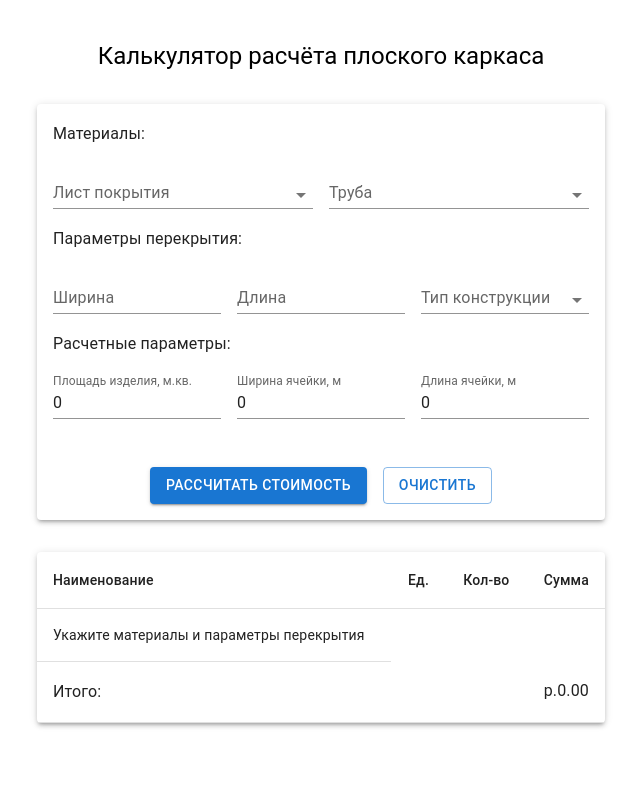
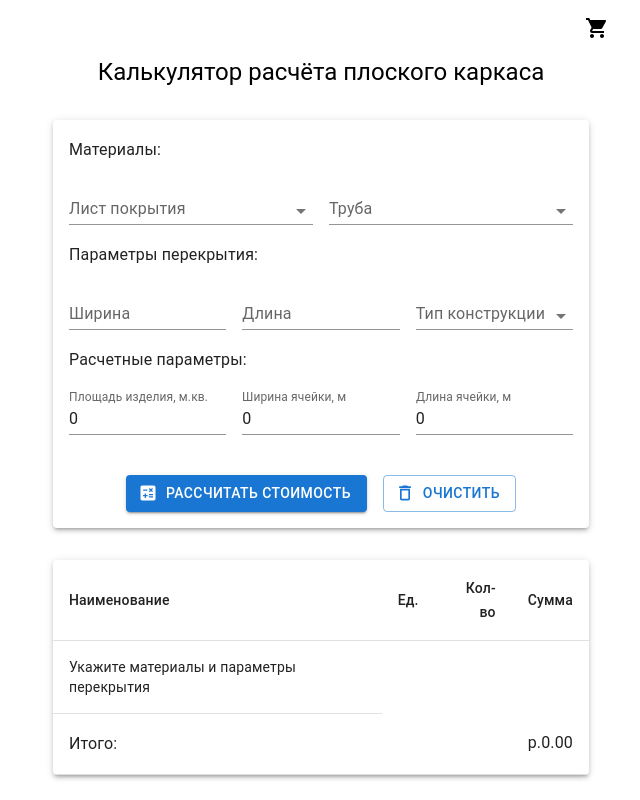
Before and after one commit to svr-by/frame_calculator, a React app: page / in a window 1280 px wide. Shown: the whole page, without its empty margins (335-975 px from the left). Built offline with nearby package versions, Linux system fonts and the light colour scheme.

Commit message:
feat: add basket

```diff
--- a/package.json
+++ b/package.json
@@ -31,6 +31,7 @@
   "dependencies": {
     "@emotion/react": "^11.10.6",
     "@emotion/styled": "^11.10.6",
+    "@mui/icons-material": "^5.11.16",
     "@mui/material": "^5.12.0",
     "react": "^18.2.0",
     "react-countup": "^6.4.2",
--- a/src/App.jsx
+++ b/src/App.jsx
@@ -1,10 +1,16 @@
 import React, { useState } from 'react';
-import { Grid, Typography } from '@mui/material';
+import { Grid, Typography, IconButton, Badge } from '@mui/material';
+import ShoppingCartIcon from '@mui/icons-material/ShoppingCart';
 import FrameParamsForm from './components/frameParamsForm/FrameParamsForm';
 import ResultsTable from './components/resultsTable/ResultsTable';
 
 export default function App() {
   const [materials, setMaterials] = useState([]);
+  const [cart, setCart] = useState([]);
+
+  const handleAddToCart = (order) => {
+    setCart(cart.concat(order));
+  };
 
   return (
     <Grid
@@ -12,15 +18,24 @@ export default function App() {
       direction="column"
       alignItems="center"
       spacing={4}
-      sx={{ maxWidth: 600, mx: 'auto' }}
+      sx={{ maxWidth: 600, mx: 'auto', p: '1rem', position: 'relative' }}
     >
+      <IconButton color="inherit" edge="end" sx={{ position: 'absolute', top: '2rem', right: 0 }}>
+        <Badge badgeContent={cart.length} color="secondary">
+          <ShoppingCartIcon />
+        </Badge>
+      </IconButton>
       <Grid item mt={4}>
         <Typography variant="h5" align="center">
           Калькулятор расчёта плоского каркаса
         </Typography>
       </Grid>
       <FrameParamsForm setMaterials={setMaterials} />
-      <ResultsTable materials={materials} />
+      <ResultsTable
+        materials={materials}
+        reset={() => setMaterials([])}
+        addToCart={handleAddToCart}
+      />
     </Grid>
   );
 }
--- a/src/components/frameParamsForm/FrameParamsForm.jsx
+++ b/src/components/frameParamsForm/FrameParamsForm.jsx
@@ -4,6 +4,8 @@ import NumberInput from './inputs/NumberInput';
 import NumberReadonlyInput from './inputs/NumberReadonlyInput';
 import { useForm } from 'react-hook-form';
 import { Paper, Grid, Typography, Box, Button } from '@mui/material';
+import DeleteOutlineIcon from '@mui/icons-material/DeleteOutline';
+import CalculateIcon from '@mui/icons-material/Calculate';
 import {
   filterDataByType,
   calcSquare,
@@ -133,19 +135,19 @@ export default function FrameParamsForm({ setMaterials }) {
               <NumberReadonlyInput label="Ширина ячейки, м" value={cellWidth} xs={4} />
               <NumberReadonlyInput label="Длина ячейки, м" value={cellLength} xs={4} />
             </Grid>
-            {/* <Grid container justifyContent="center" item xs={12}>
-              <Box mt={2}>
-                <img src="../../assets/frame.jpg" alt="Frame drawning" />
-              </Box>
-            </Grid> */}
-            <Grid container justifyContent="center" spacing={2} item mt={2}>
+            <Grid container justifyContent="center" spacing={2} item mt={1}>
               <Grid item>
-                <Button type="submit" variant="contained" disabled={hasErrors}>
+                <Button
+                  type="submit"
+                  variant="contained"
+                  startIcon={<CalculateIcon />}
+                  disabled={hasErrors}
+                >
                   Рассчитать стоимость
                 </Button>
               </Grid>
               <Grid item>
-                <Button variant="outlined" onClick={reset}>
+                <Button variant="outlined" startIcon={<DeleteOutlineIcon />} onClick={reset}>
                   Очистить
                 </Button>
               </Grid>
--- a/src/components/resultsTable/ResultsTable.jsx
+++ b/src/components/resultsTable/ResultsTable.jsx
@@ -9,13 +9,22 @@ import {
   Typography,
   Grid,
   Paper,
+  Box,
+  Button,
 } from '@mui/material';
+import DeleteOutlineIcon from '@mui/icons-material/DeleteOutline';
+import ShoppingCartIcon from '@mui/icons-material/ShoppingCart';
 import CountUp from 'react-countup';
 
-export default function ResultTable({ materials }) {
+export default function ResultTable({ materials, addToCart, reset }) {
   const calcTotalAmount = (materials) => {
     const totalAmount = materials.reduce((amount, material) => amount + +material.amount, 0);
     return totalAmount.toFixed(2);
+  };
+
+  const handleAddToCart = () => {
+    addToCart([materials]);
+    reset();
   };
 
   return (
@@ -70,6 +79,28 @@ export default function ResultTable({ materials }) {
             </TableBody>
           </Table>
         </TableContainer>
+        {materials.length ? (
+          <Box sx={{ display: 'flex', gap: '1rem', justifyContent: 'center', p: '1rem' }}>
+            <Button
+              startIcon={<ShoppingCartIcon />}
+              variant="contained"
+              onClick={handleAddToCart}
+              disabled={!materials.length}
+            >
+              Добавить в корзину
+            </Button>
+            <Button
+              startIcon={<DeleteOutlineIcon />}
+              variant="outlined"
+              onClick={reset}
+              disabled={!materials.length}
+            >
+              Очистить
+            </Button>
+          </Box>
+        ) : (
+          ''
+        )}
       </Paper>
     </Grid>
   );
```
Also changed, not shown: 1 other file (tests, documents, lock files or other folders).
